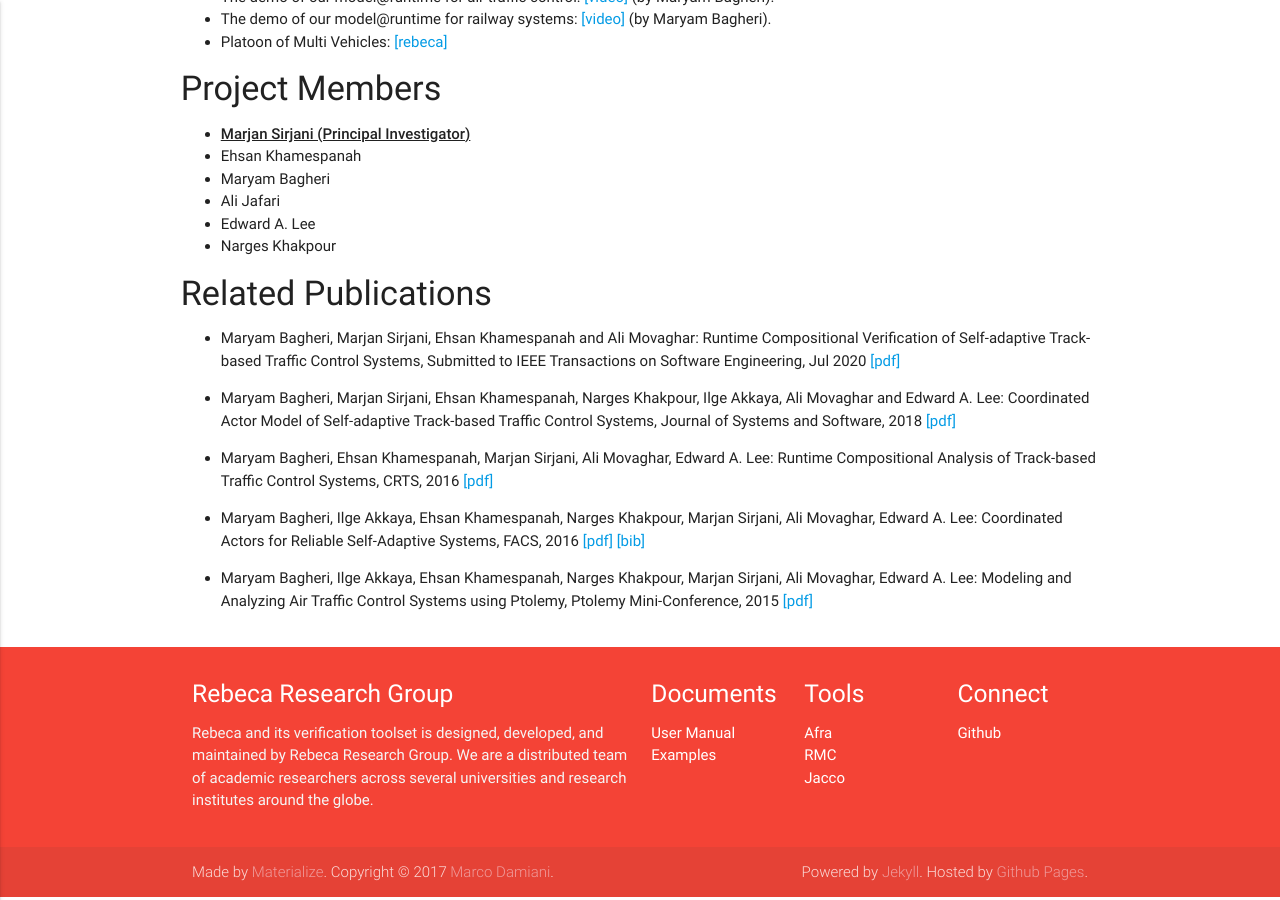
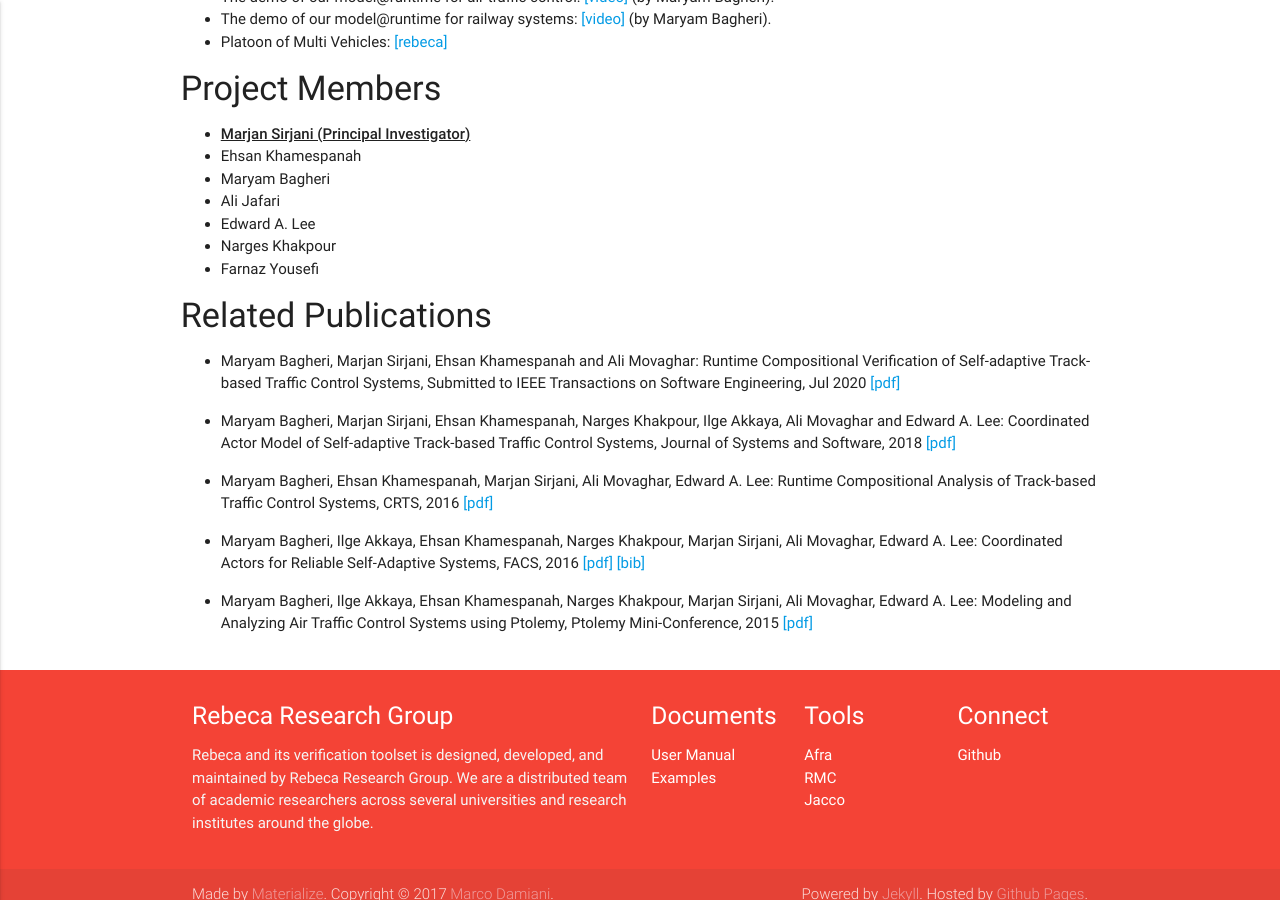
Before and after one commit to rebeca-lang/rebeca-lang.github.io, a Jekyll site: the page built from projects/Seada.md, in a window 1280 px wide and 900 px high, scrolled down 1200 px. Built offline with Jekyll 4.4.1, drawn with Linux system fonts in a browser that asks for light colours.

Commit message:
Farnaz Yousefi is added to the members of SEADA.

```diff
--- a/projects/Seada.md
+++ b/projects/Seada.md
@@ -29,6 +29,7 @@ We extend the Discrete-Event director of Ptolemy and develop a nondeterministic
 * Ali Jafari
 * Edward A. Lee
 * Narges Khakpour
+* Farnaz Yousefi
 
 #### Related Publications
 - Maryam Bagheri, Marjan Sirjani, Ehsan Khamespanah and Ali Movaghar: Runtime Compositional Verification of Self-adaptive Track-based Traffic Control Systems, Submitted to IEEE Transactions on Software Engineering, Jul 2020 [ [pdf] ](/assets/papers/2020/Runtime_Compositional_Verification_of_Self_adaptive_Track_based_Traffic_Control_Systems.pdf)
```
